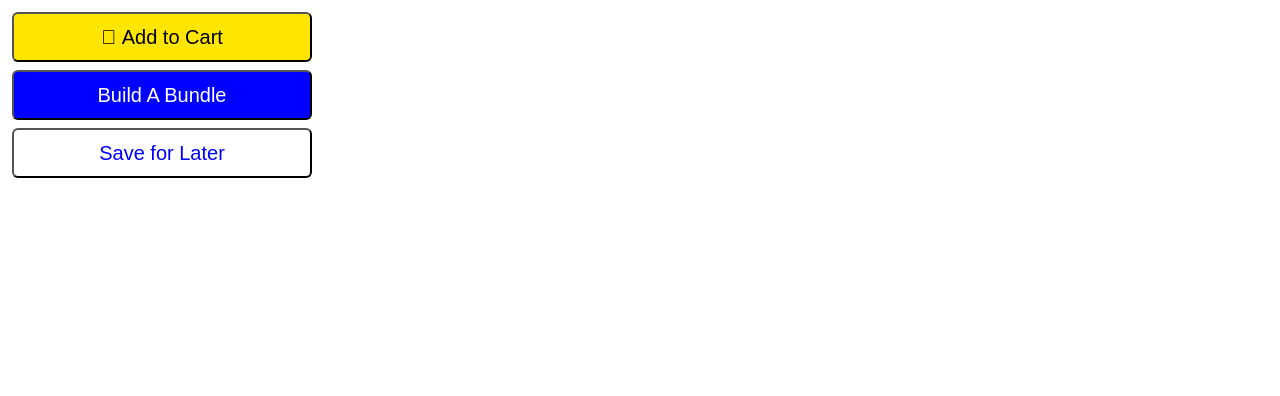
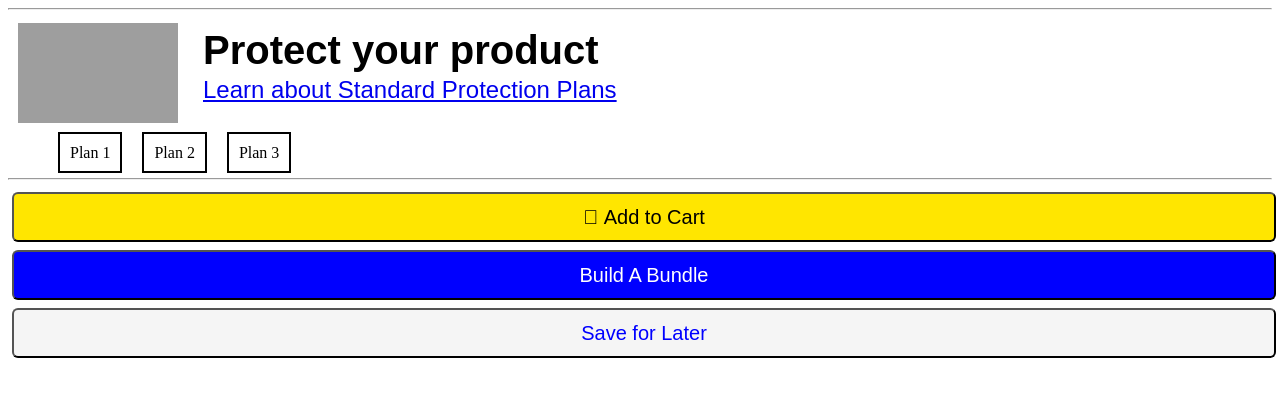
Before and after one commit to bestbuyclone/CostShippingProtection, a React app: page / in a window 1280 px wide. Built offline with nearby package versions, Linux system fonts and the light colour scheme; grey boxes are pictures that could not be loaded.

Commit message:
adds more styling

```diff
--- a/src/components/App.js
+++ b/src/components/App.js
@@ -1,4 +1,5 @@
 import React, { Component } from 'react';
+import Button from './Button';
 import './styles.css';
 
 class App extends Component {
@@ -9,6 +10,32 @@ class App extends Component {
     render() {
         return (
             <div>
+                <div className='main'>
+                    <hr />
+
+                    <div id="main-container">
+                        <div className="container">
+                            <img src='https://upload.wikimedia.org/wikipedia/commons/4/42/Geek_Squad_logo.png' className="logo" />
+                            <div className="protection-content">
+                                <p className="protection-title">Protect your product</p>
+                                <a className='protection-sub-title' href="https://example.com" target="_blank">Learn about Standard Protection Plans</a>
+                            </div>
+                        </div>
+                    </div>
+
+                    <div className='list-plans'>
+                        <ul>
+                            <li>Plan 1</li>
+                            <li>Plan 2</li>
+                            <li>Plan 3</li>
+                        </ul>
+                    </div>
+
+                    <hr />
+
+                    {/* <Button className='add-to-cart' children='Add to Cart' />
+                    <Button className='build-a-bundle' children='Build A Bundle' />
+                    <Button className='save-for-later' children='Save for Later' /> */}
                     <div>
                         <button className='add-to-cart'>&#xe116; Add to Cart</button>
 
@@ -22,6 +49,7 @@ class App extends Component {
 
                     </div>
                 </div>
+            </div>
         )
     }
 }
--- /dev/null
+++ b/src/components/Button.js
@@ -0,0 +1,11 @@
+import React from 'react';
+import './styles.css'
+const button = (props) => {
+    return (
+        <div>
+            <button>{props.children}</button>
+        </div>
+    )
+}
+
+export default button;
--- a/src/components/styles.css
+++ b/src/components/styles.css
@@ -3,7 +3,7 @@ h1 {
 }
 
 button {
-    width: 300px;
+    width: 100%;
     height: 50px;
     border-radius: 6px;
     margin: 4px;
@@ -31,7 +31,7 @@ button {
 }
 
 .save-for-later {
-    background-color: white;
+    background-color: whitesmoke;
     color: blue;
 }
 
@@ -39,3 +39,78 @@ button {
     background-color: darkblue;
     color: white;
 }
+
+/* .main {
+    text-align: center;
+} */
+
+/* .protection {
+    font-family: Arial, Helvetica, sans-serif;
+    text-align: left;
+} */
+
+/* #protect-headline {
+    font-weight: bold;
+} */
+
+/* ul {
+    text-align: left;
+} */
+
+li {
+    display: inline;
+    margin: 10px;
+    padding: 10px;
+    border: solid black 2px;
+}
+
+img {
+    width: 160px;
+    height: 100px;
+}
+
+
+
+
+
+
+
+#main-container {
+    width: 100%;
+}
+
+.container {
+    width: 100%;
+    /* height: 200px; */
+    /* border: 5px solid #7F0008; */
+    margin: 5px;
+    text-align: left;
+}
+
+.logo {
+    display: inline-block;
+    vertical-align: top;
+    /* width: 85px; */
+    /* background: #446C74; */
+    margin: 5px;
+}
+
+.protection-content {
+    display: inline-block;
+    vertical-align: top;
+}
+
+.protection-title, .protection-sub-title {
+    font-family: Arial, Helvetica, sans-serif;
+    margin: 0;
+    padding: 10px 10px 3px 20px;
+}
+
+.protection-title {
+    font-size: 40px;
+    font-weight: bold;
+}
+
+.protection-sub-title {
+    font-size: 24px;
+}
```
Also changed, not shown: src/images/Geek_Squad_logo.png (added). Lines whose indentation alone changed are shown as unchanged.
